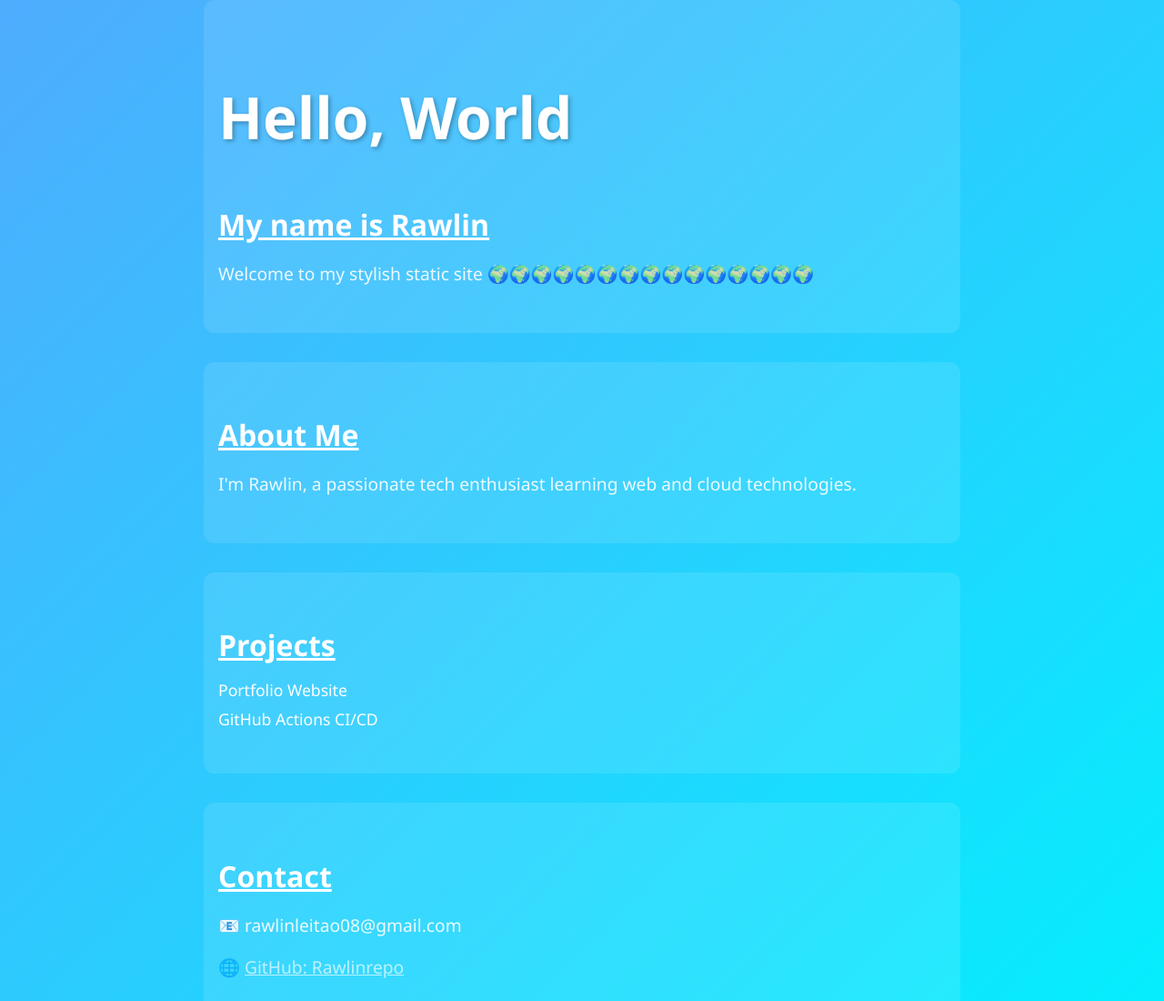
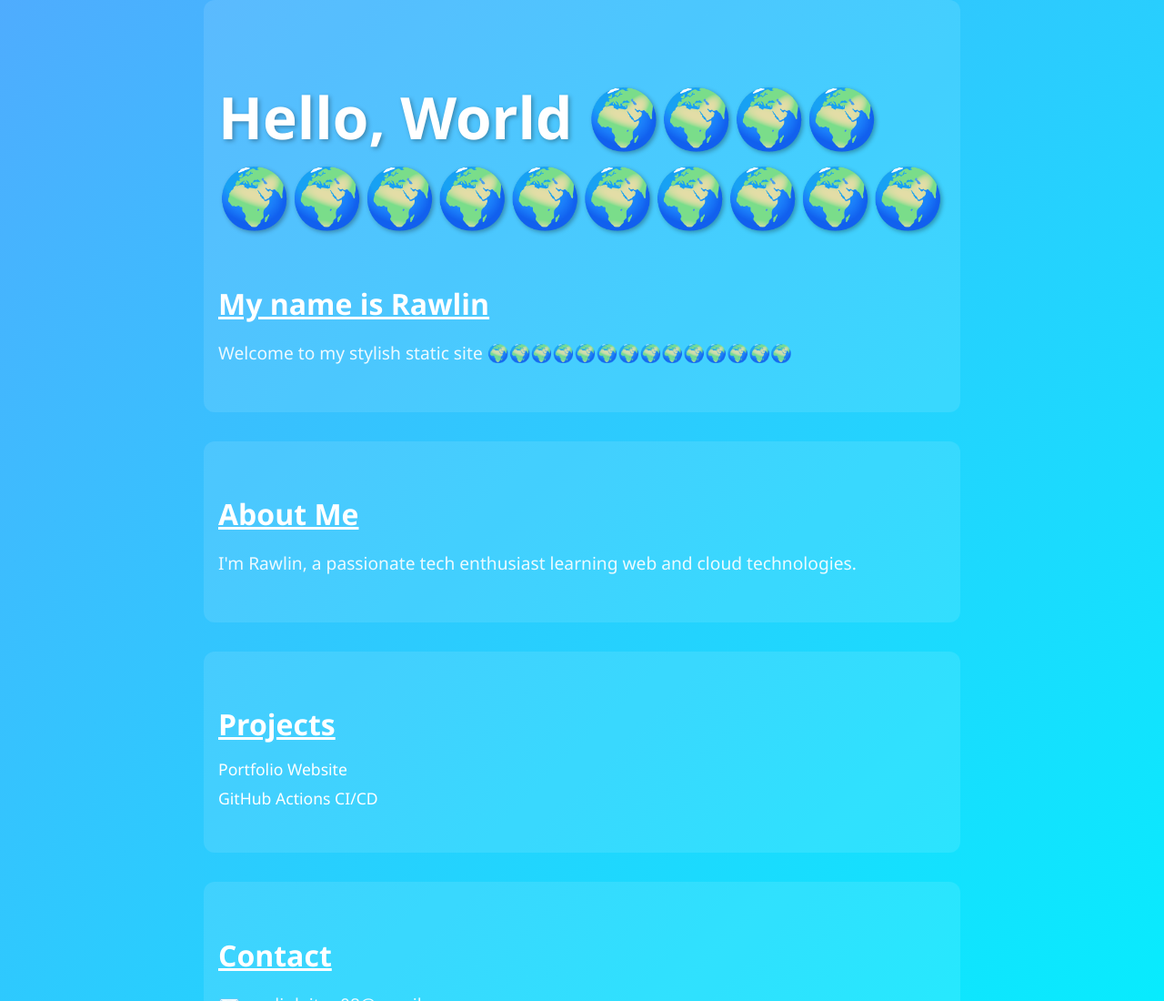
Before and after one commit to Rawlinrepo/Static-website, a plain HTML site: page index.html in a window 1280 px wide. Shown: the top 1100 px of the page at 91% size. Drawn offline with Linux system fonts and the light colour scheme.

Commit message:
Update index.html

```diff
--- a/index.html
+++ b/index.html
@@ -9,9 +9,9 @@
 <body>
   <div class="scroll-container">
     <section class="panel intro">
-      <h1>Hello, World</h1>
+      <h1>Hello, World 🌍🌍🌍🌍🌍🌍🌍🌍🌍🌍🌍🌍🌍🌍</h1>
       <h2>My name is Rawlin</h2>
-      <p>Welcome to my stylish static site 🌍🌍🌍🌍🌍🌍🌍🌍🌍🌍🌍🌍🌍🌍🌍</p>
+      <p>Welcome to my stylish static site 🌍🌍🌍🌍🌍🌍🌍🌍🌍🌍🌍🌍🌍🌍</p>
     </section>
 
     <section class="panel about">
```
